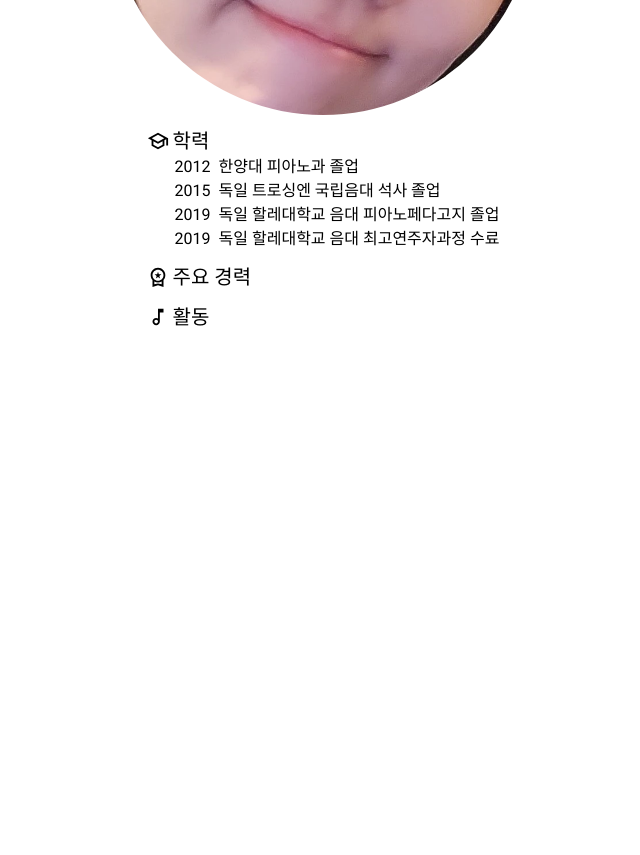
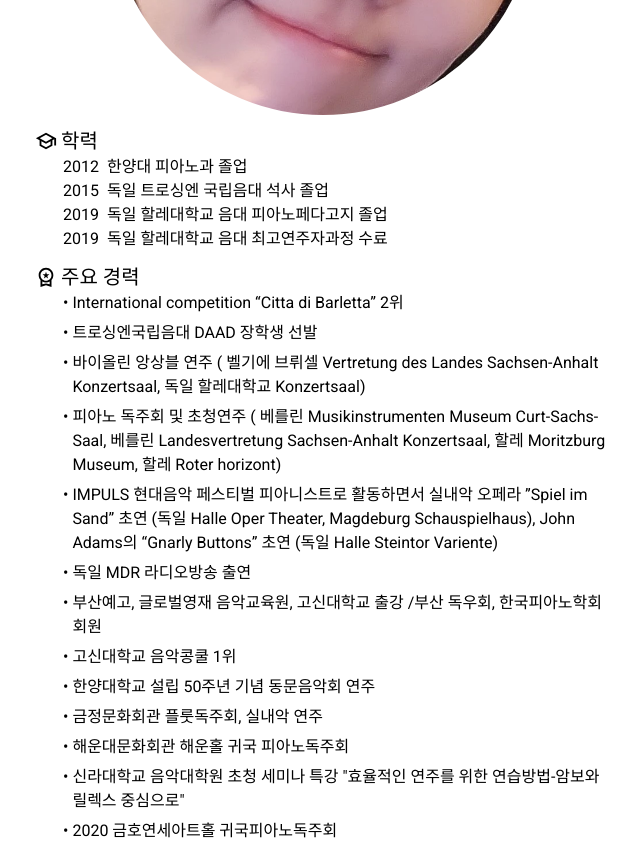
Before and after one commit to yoojanghun/crystal-piano-class, a React (Vite) app: page / in a window 1280 px wide. Shown: the part 1260-2115 px from the top of the page, without its empty margins (317-957 px from the left). Before the commit the page ends 1591 px from the top, so only its background shows below. Built offline with nearby package versions, Linux system fonts and the light colour scheme.

Commit message:
home page 주요 경력 추가

```diff
--- a/src/pages/Home/Home.tsx
+++ b/src/pages/Home/Home.tsx
@@ -13,7 +13,7 @@ function Home() {
 
   const scrollToSection = (ref: React.RefObject<HTMLElement | null>) => {
     if(ref.current) {
-      const y = ref.current.getBoundingClientRect().top + window.scrollY - 50;
+      const y = ref.current.getBoundingClientRect().top + window.scrollY - 70;
       window.scrollTo({ top: y, behavior: "smooth" });
     }
   }
--- a/src/pages/Home/components/Instructor.tsx
+++ b/src/pages/Home/components/Instructor.tsx
@@ -1,7 +1,6 @@
 import {
   SchoolOutlined,
   WorkspacePremiumOutlined,
-  MusicNoteOutlined
 } from "@mui/icons-material";
 import sujung from "../../../assets/sujung.webp";
 
@@ -14,6 +13,22 @@ function Instructor() {
     { year: 2019, title: "독일 할레대학교 음대 최고연주자과정 수료"}
   ];
 
+  const achievments = [
+    "International competition “Citta di Barletta” 2위",
+    "트로싱엔국립음대 DAAD 장학생 선발",
+    "바이올린 앙상블 연주 ( 벨기에 브뤼셀 Vertretung des Landes Sachsen-Anhalt Konzertsaal, 독일 할레대학교 Konzertsaal)",
+    "피아노 독주회 및 초청연주 ( 베를린 Musikinstrumenten Museum Curt-Sachs-Saal, 베를린 Landesvertretung Sachsen-Anhalt Konzertsaal, 할레 Moritzburg Museum, 할레 Roter horizont)",
+    "IMPULS 현대음악 페스티벌 피아니스트로 활동하면서 실내악 오페라 ”Spiel im Sand” 초연 (독일 Halle Oper Theater, Magdeburg Schauspielhaus), John Adams의 “Gnarly Buttons” 초연 (독일 Halle Steintor Variente)",
+    "독일 MDR 라디오방송 출연",
+    "부산예고, 글로벌영재 음악교육원, 고신대학교 출강 /부산 독우회, 한국피아노학회 회원",
+    "고신대학교 음악콩쿨 1위",
+    "한양대학교 설립 50주년 기념 동문음악회 연주",
+    "금정문화회관 플룻독주회, 실내악 연주",
+    "해운대문화회관 해운홀 귀국 피아노독주회",
+    "신라대학교 음악대학원 초청 세미나 특강 \"효율적인 연주를 위한 연습방법-암보와 릴렉스 중심으로\"",
+    "2020 금호연세아트홀 귀국피아노독주회"
+  ];
+
   return(
     <>
       <div className="flex flex-col items-center">
@@ -23,7 +38,7 @@ function Instructor() {
           className="rounded-full w-1/3 max-w-xl min-w-xs max-h-fit mb-3"
           alt="sujung-pic"
         />
-        <div>
+        <div className="max-w-xl min-w-[360px]">
           <div className="mb-3">
             <h4 className="flex items-center text-xl">
               <SchoolOutlined sx={{ marginRight: "4px", fontSize: "1.1em" }}/> 학력
@@ -43,11 +58,16 @@ function Instructor() {
             <h4 className="flex items-center text-xl">
               <WorkspacePremiumOutlined sx={{ marginRight: "4px", fontSize: "1.1em" }}/>주요 경력
             </h4>
-          </div>
-          <div>
-            <h4 className="flex items-center text-xl">
-              <MusicNoteOutlined sx={{ marginRight: "4px", fontSize: "1.1em" }}/>활동
-            </h4>
+            <ul className="ml-7">
+              {achievments.map((item, index) =>
+                <li key={index} className="mb-1.5">
+                  <div className="flex">
+                    <span className="mr-1">•</span>
+                    <span>{item}</span>
+                  </div>
+                </li>
+              )}
+            </ul>
           </div>
         </div>
       </div>
```
